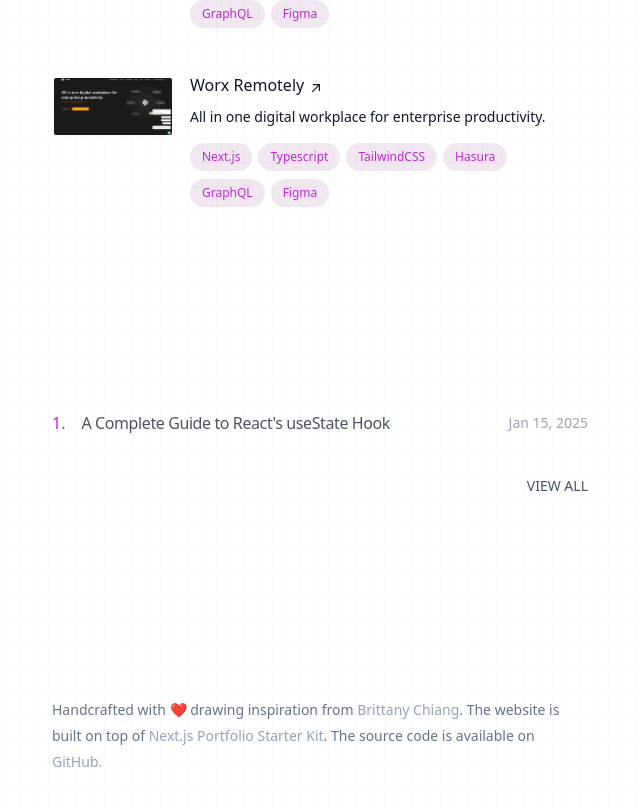
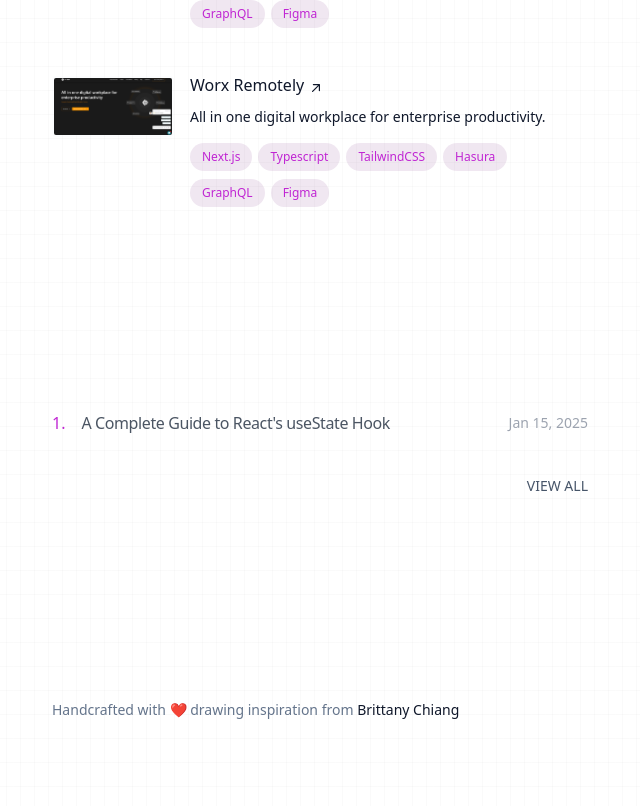
Before and after one commit to aravsanj/aravindsanjeev.com, a Next.js app: page / in a window 1280 px wide. Shown: the part 2286-3092 px from the top of the page, without its empty margins (596-1236 px from the left). Built offline with nearby package versions, Linux system fonts and the light colour scheme.

Commit message:
style: update closing

```diff
--- a/src/components/closing.tsx
+++ b/src/components/closing.tsx
@@ -4,26 +4,10 @@ export default function Closing() {
       <span className="max-w-md pb-16 text-sm text-slate-500 sm:pb-0">
         Handcrafted with ❤️ drawing inspiration from{" "}
         <a
-          className="font-medium text-slate-400 hover:text-[#FEE715] focus-visible:text-[#FEE715]"
+          className="font-medium text-slate-900 hover:text-fuchsia-400 focus-visible:text-fuchsia-400"
           href="https://brittanychiang.com/"
         >
           Brittany Chiang
-        </a>
-        . The website is built on top of{" "}
-        <a
-          href="https://vercel.com/templates/next.js/portfolio-starter-kit"
-          className="font-medium text-slate-400 hover:text-[#FEE715] focus-visible:text-[#FEE715]"
-        >
-          Next.js Portfolio Starter Kit
-        </a>
-        . The source code is available on{" "}
-        <a
-          href="https://github.com/aravsanj/aravindsanjeev.com"
-          target="_blank"
-          rel="noopener noreferrer"
-          className="font-medium text-slate-400 hover:text-[#FEE715] focus-visible:text-[#FEE715]"
-        >
-          GitHub.
         </a>
       </span>
     </section>
```
